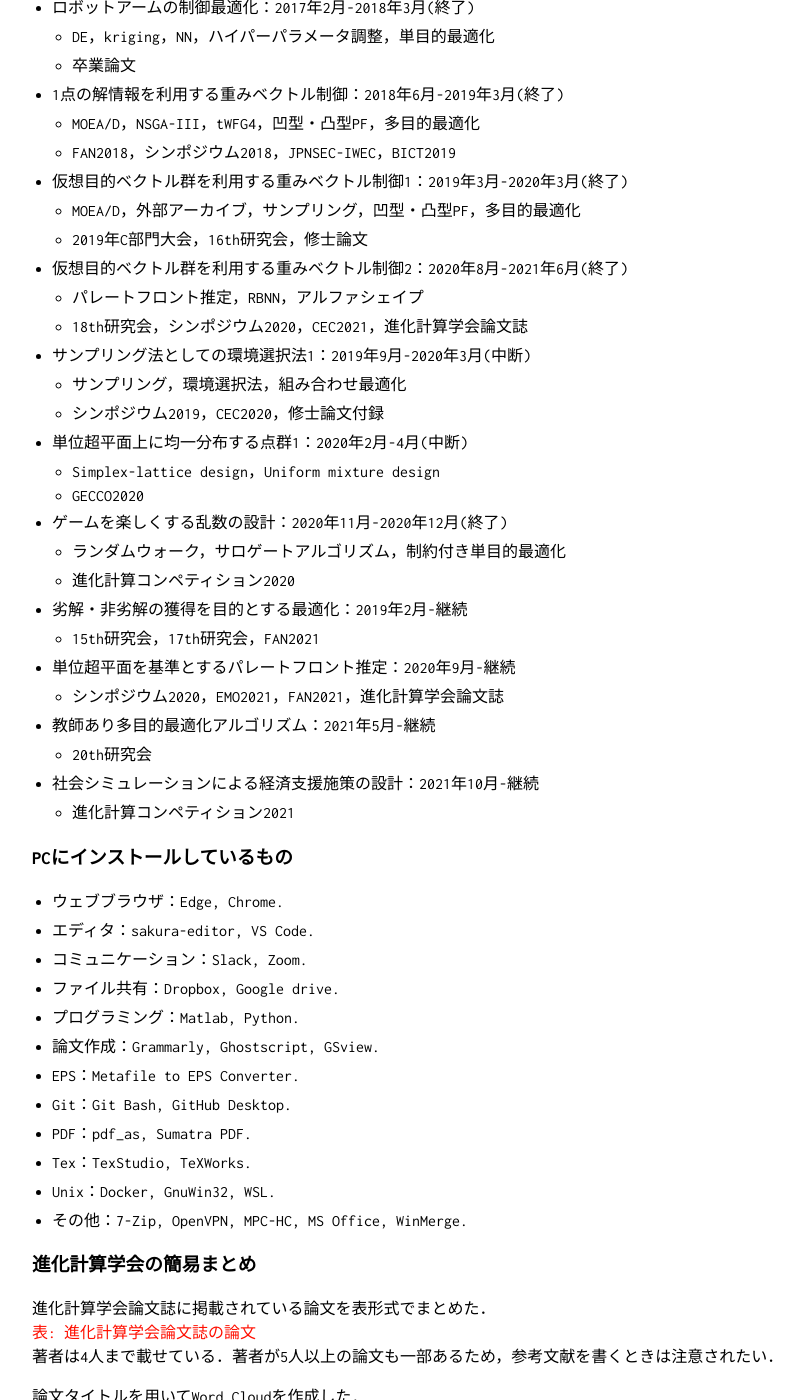
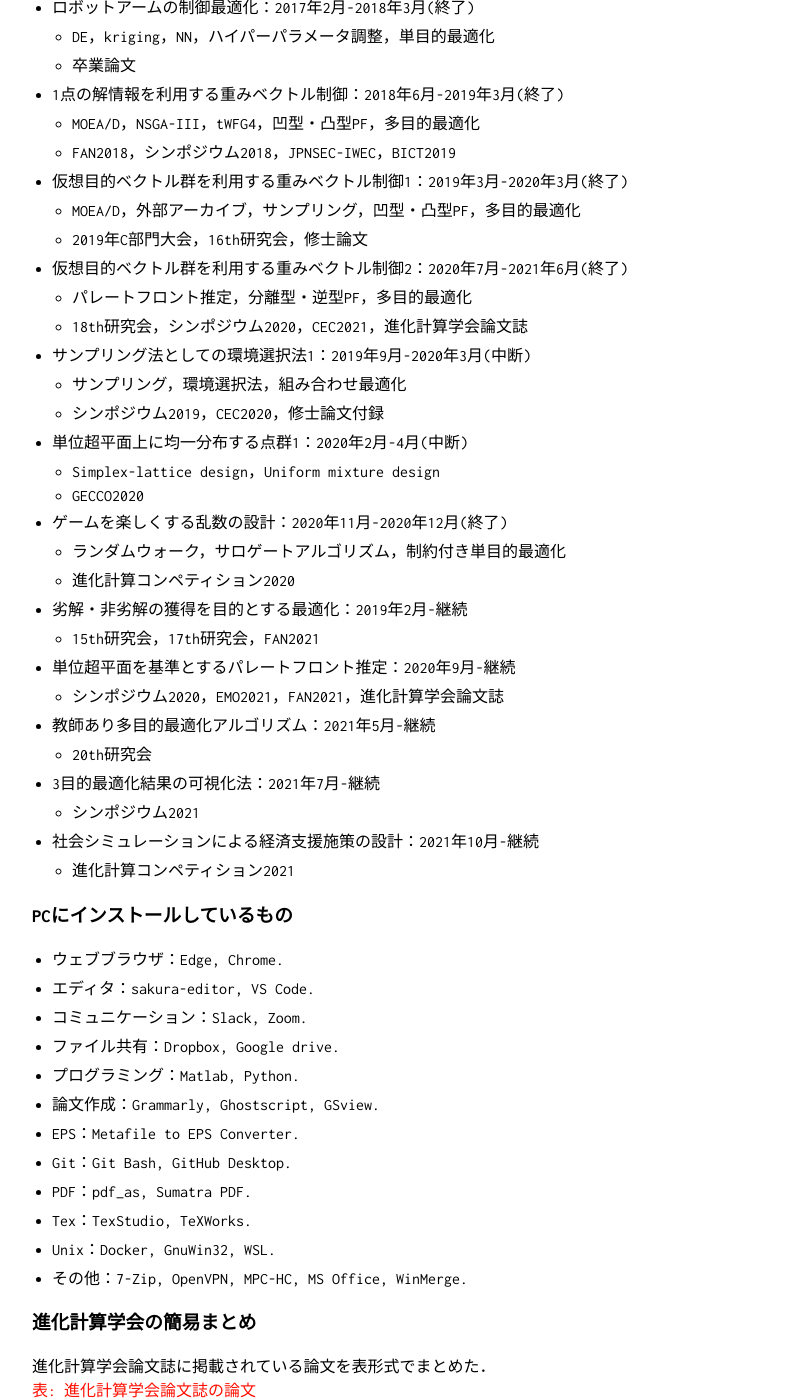
Before and after one commit to tomtkg/tomtkg.github.io, a Jekyll site: the page built from memo.md, in a window 1280 px wide and 1400 px high, scrolled down 931 px. Shown: the whole window, without its empty margins (228-1031 px from the left). Built offline with Jekyll 4.4.1, drawn with Linux system fonts in a browser that asks for light colours.

Commit message:
Update memo.md

```diff
--- a/memo.md
+++ b/memo.md
@@ -35,8 +35,8 @@ Tomoaki Takagi received the B.E. and M.E. degrees from the University of Electro
 - 仮想目的ベクトル群を利用する重みベクトル制御1：2019年3月-2020年3月(終了)
     - MOEA/D，外部アーカイブ，サンプリング，凹型・凸型PF，多目的最適化
     - 2019年C部門大会，16th研究会，修士論文
-- 仮想目的ベクトル群を利用する重みベクトル制御2：2020年8月-2021年6月(終了)
-    - パレートフロント推定，RBNN，アルファシェイプ
+- 仮想目的ベクトル群を利用する重みベクトル制御2：2020年7月-2021年6月(終了)
+    - パレートフロント推定，分離型・逆型PF，多目的最適化
     - 18th研究会，シンポジウム2020，CEC2021，進化計算学会論文誌
 - サンプリング法としての環境選択法1：2019年9月-2020年3月(中断)
     - サンプリング，環境選択法，組み合わせ最適化
@@ -53,6 +53,8 @@ Tomoaki Takagi received the B.E. and M.E. degrees from the University of Electro
     - シンポジウム2020，EMO2021，FAN2021，進化計算学会論文誌
 - 教師あり多目的最適化アルゴリズム：2021年5月-継続
     - 20th研究会
+- 3目的最適化結果の可視化法：2021年7月-継続
+    - シンポジウム2021
 - 社会シミュレーションによる経済支援施策の設計：2021年10月-継続
     - 進化計算コンペティション2021
 
```
